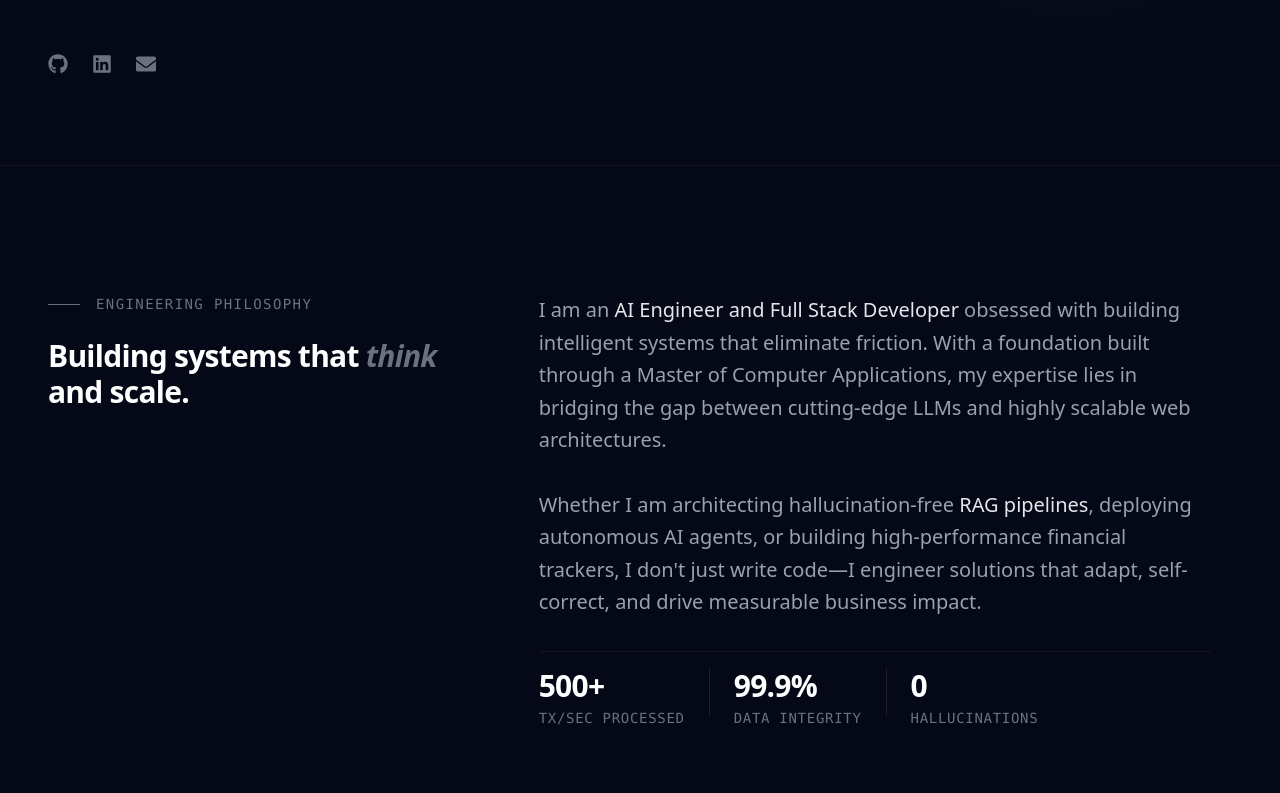
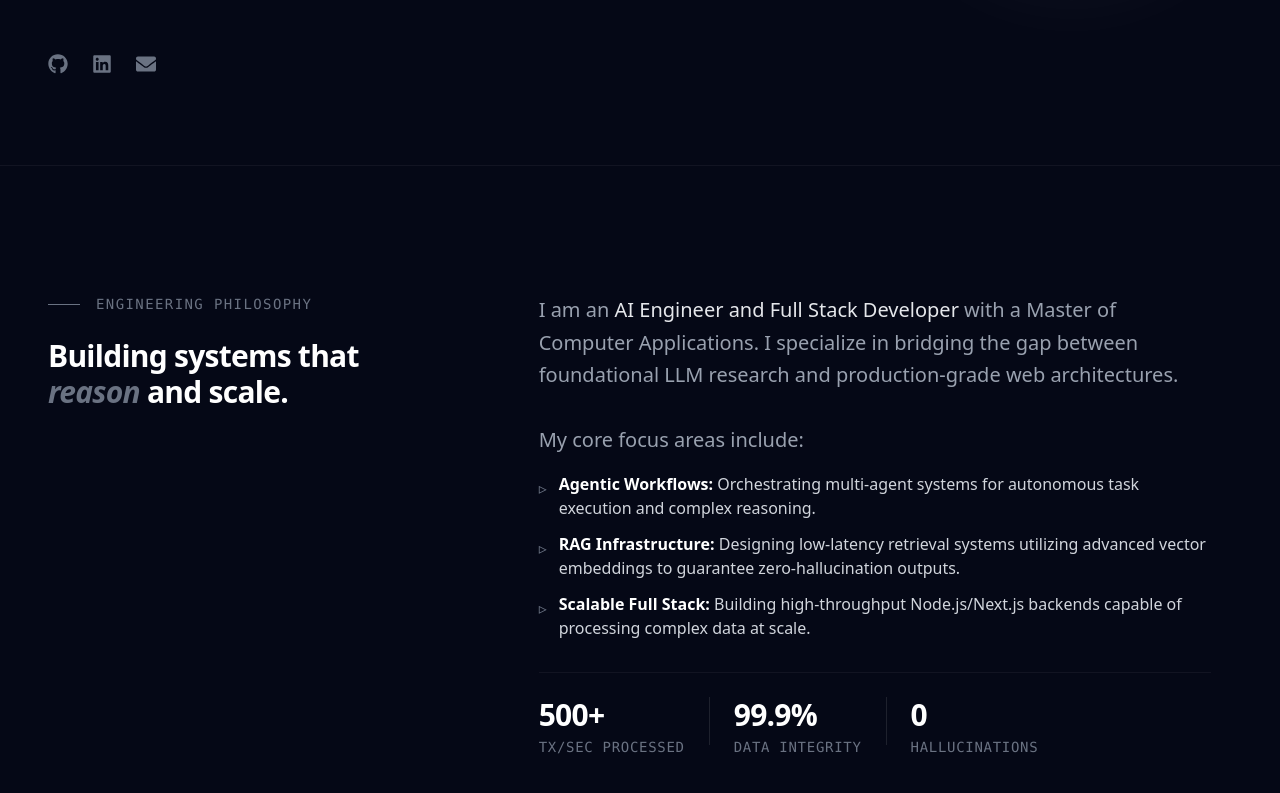
Before and after one commit to imarpitajaiswal/arpita-portfolio, a Next.js app: page / in a window 1280 px wide. Shown: the part 555-1348 px from the top of the page. Built offline with nearby package versions, Linux system fonts and the light colour scheme.

Commit message:
content: rewrite about section to focus on engineering metrics and architecture

```diff
--- a/components/About.tsx
+++ b/components/About.tsx
@@ -23,11 +23,11 @@ export default function About() {
             </h2>
           </div>
           <h3 className="text-3xl font-semibold text-white tracking-tight mt-2">
-            Building systems that <span className="text-gray-500 italic">think</span> and scale.
+            Building systems that <span className="text-gray-500 italic">reason</span> and scale.
           </h3>
         </motion.div>
 
-        {/* Right Column: Authoritative Prose */}
+        {/* Right Column: Authoritative Prose & Impact */}
         <motion.div
           initial={{ opacity: 0, y: 20 }}
           whileInView={{ opacity: 1, y: 0 }}
@@ -36,14 +36,29 @@ export default function About() {
           className="md:w-2/3 max-w-2xl font-body space-y-8"
         >
           <p className="text-lg md:text-xl leading-relaxed text-gray-400">
-            I am an <strong className="text-gray-200 font-medium">AI Engineer and Full Stack Developer</strong> obsessed with building intelligent systems that eliminate friction. With a foundation built through a Master of Computer Applications, my expertise lies in bridging the gap between cutting-edge LLMs and highly scalable web architectures.
+            I am an <strong className="text-gray-200 font-medium">AI Engineer and Full Stack Developer</strong> with a Master of Computer Applications. I specialize in bridging the gap between foundational LLM research and production-grade web architectures.
           </p>
 
-          <p className="text-lg md:text-xl leading-relaxed text-gray-400">
-            Whether I am architecting hallucination-free <strong className="text-gray-200 font-medium">RAG pipelines</strong>, deploying autonomous AI agents, or building high-performance financial trackers, I don't just write code—I engineer solutions that adapt, self-correct, and drive measurable business impact.
-          </p>
+          <div className="space-y-4">
+            <p className="text-lg md:text-xl leading-relaxed text-gray-400">My core focus areas include:</p>
+            <ul className="space-y-3 text-gray-300">
+              <li className="flex items-start gap-3">
+                <span className="text-gray-500 mt-1">▹</span>
+                <span><strong className="text-white">Agentic Workflows:</strong> Orchestrating multi-agent systems for autonomous task execution and complex reasoning.</span>
+              </li>
+              <li className="flex items-start gap-3">
+                <span className="text-gray-500 mt-1">▹</span>
+                <span><strong className="text-white">RAG Infrastructure:</strong> Designing low-latency retrieval systems utilizing advanced vector embeddings to guarantee zero-hallucination outputs.</span>
+              </li>
+              <li className="flex items-start gap-3">
+                <span className="text-gray-500 mt-1">▹</span>
+                <span><strong className="text-white">Scalable Full Stack:</strong> Building high-throughput Node.js/Next.js backends capable of processing complex data at scale.</span>
+              </li>
+            </ul>
+          </div>
 
-          <div className="flex flex-col sm:flex-row gap-6 pt-4 border-t border-white/5">
+          {/* Hard Metrics */}
+          <div className="flex flex-col sm:flex-row gap-6 pt-6 border-t border-white/5">
              <div className="flex flex-col">
                 <span className="text-3xl font-semibold text-white tracking-tight">500+</span>
                 <span className="text-sm font-mono text-gray-500 uppercase tracking-wider mt-1">Tx/sec Processed</span>
```
